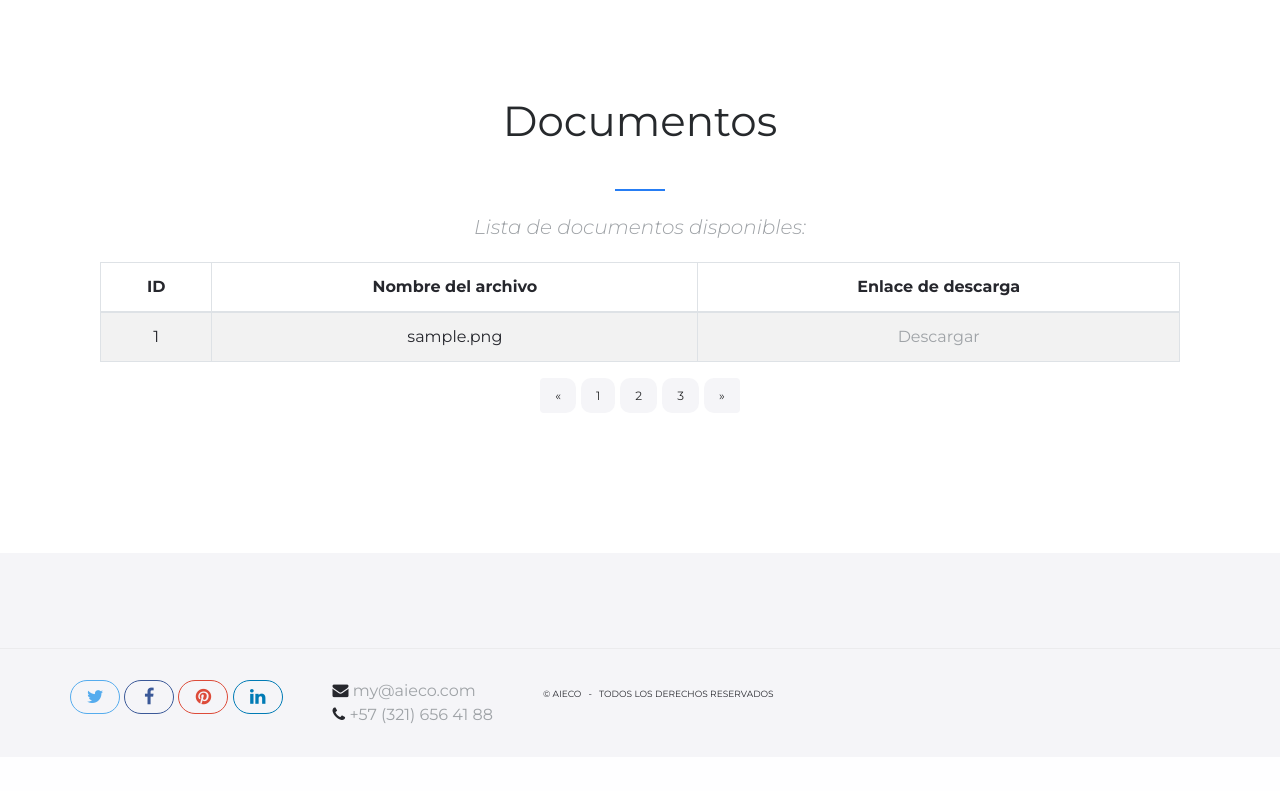
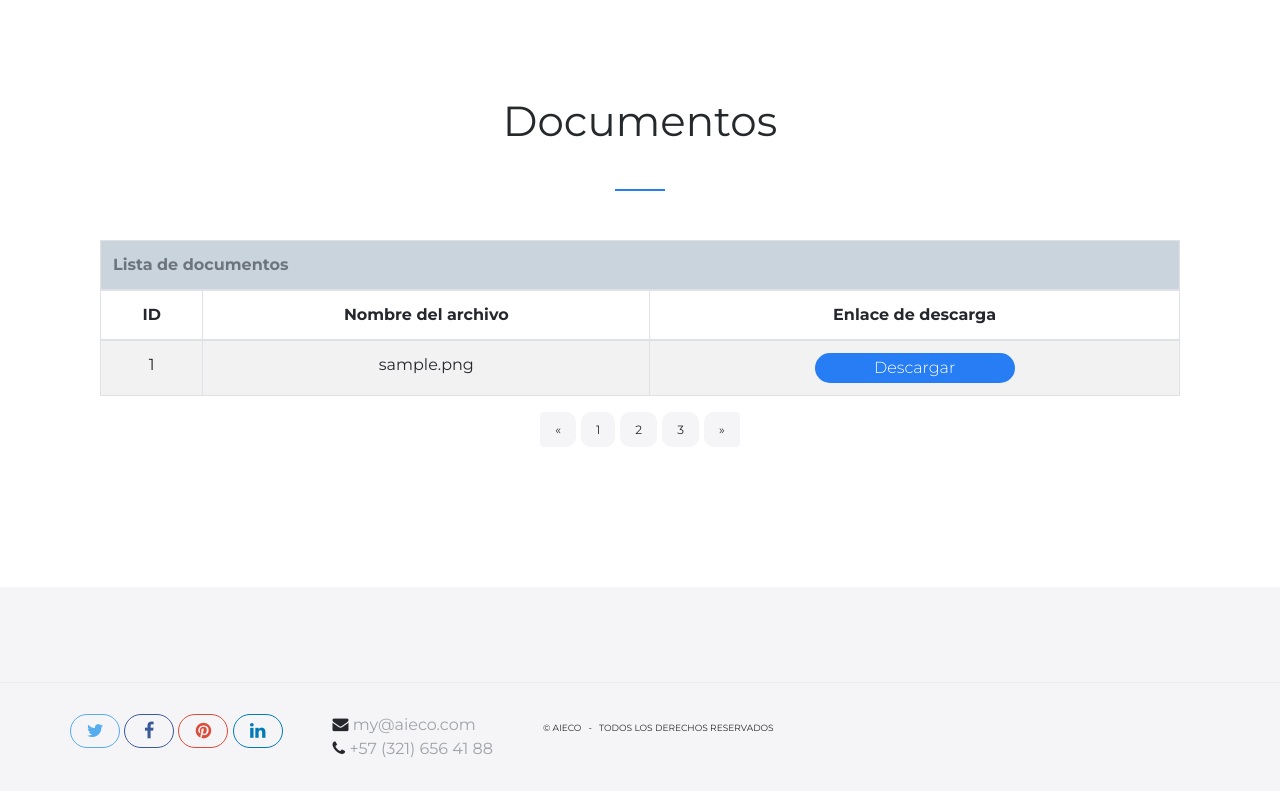
Before and after one commit to savelasquezo/aieco, a Django app: page /accounts/admin/files in a window 1280 px wide. Shown: the part 804-1595 px from the top of the page. Before the commit the page ends 1528 px from the top, so only its background shows below. Run offline with Django 4.2, Linux system fonts and the light colour scheme; a user stored in the database is signed in; tables that the repository leaves empty hold one stand-in row (values such as "Sample post"); some libraries are stand-ins or nearby versions.

Commit message:
Cambio de estilo en la tabla de archivos

```diff
--- a/core/aieco/templates/aieco/admin/files.html
+++ b/core/aieco/templates/aieco/admin/files.html
@@ -51,12 +51,17 @@
     <div class="container">
       <div class="text-center">
         <h2 class="heading-separator">Documentos</h2>
-        <p class="subheading-text">Lista de documentos disponibles:</p>
+        <p class="subheading-text"></p>
       </div>
       <br />
       <div class="col-lg-12 col-md-12 col-xs-12 text-center">
         <table class="table table-striped table-bordered">
           <thead>
+            <tr>
+              <th colspan="3" class="text-left" style="background-color: #cad4dd;">
+                <span style="color: #6c757d;">Lista de documentos</span>
+              </th>
+            </tr>
             <tr>
               <th>ID</th>
               <th>Nombre del archivo</th>
@@ -68,7 +73,9 @@
             <tr>
               <td>{{ i.id }}</td>
               <td>{{ i.filename }}</td>
-              <td><a href="{{ i.iFiles.url }}" target="_blank">Descargar</a></td>
+              <td><a href="{{ i.iFiles.url }}" target="_blank" class="btn btn-fill"
+                  style="height: 30px; line-height: 30px">Descargar</a>
+              </td>
             </tr>
             {% endfor %}
           </tbody>
--- a/core/aieco/templates/aieco/index.html
+++ b/core/aieco/templates/aieco/index.html
@@ -88,7 +88,7 @@
     <section class="site-section section-services gray-bg text-center">
         <div class="container">
             <h2 class="heading-separator">Nuestros Servicios</h2>
-            <p class="subheading-text">Lorem Ipsum is simply dummy text of the printing and typesetting industry</p>
+            <p class="subheading-text">Asesórate con los mejores profesionales</p>
             <div class="row">
                 <div class="col-md-3 col-xs-6">
                     <div class="service">
```
